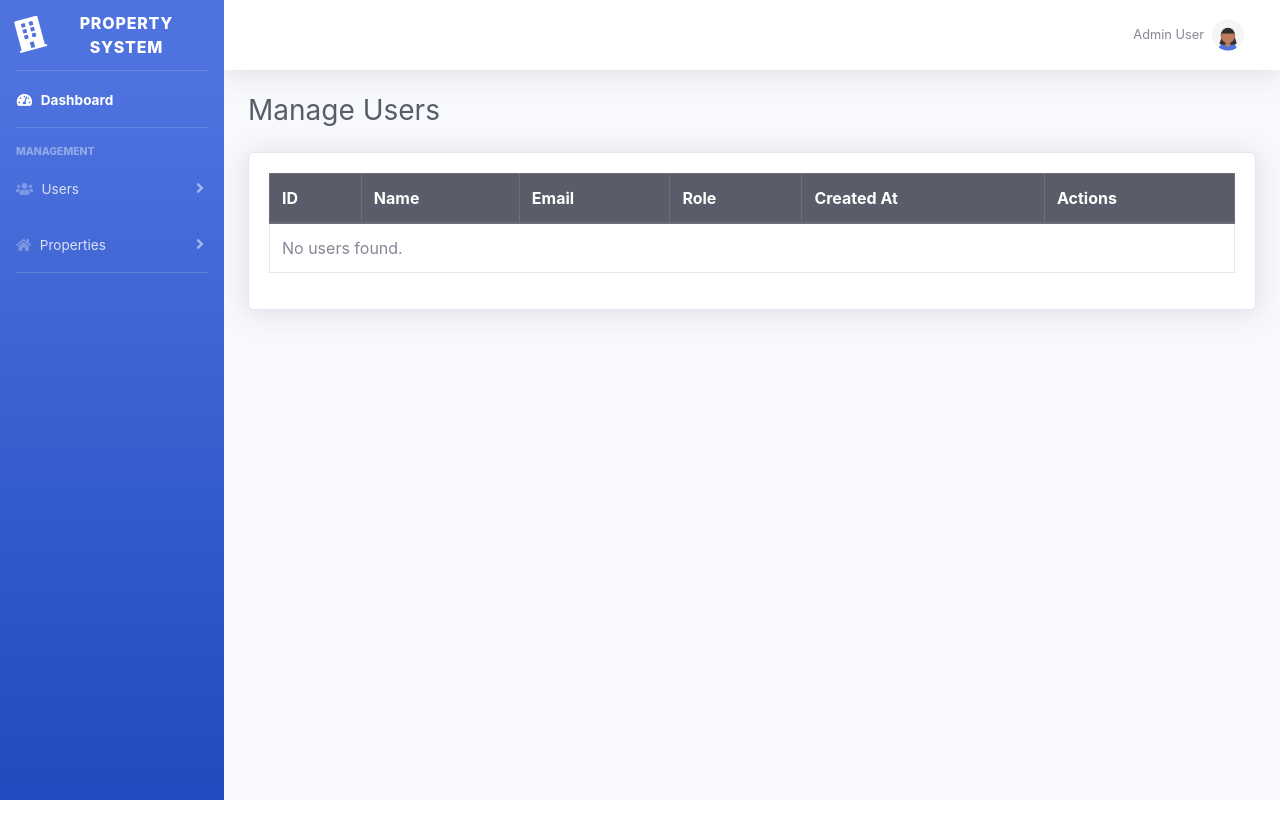
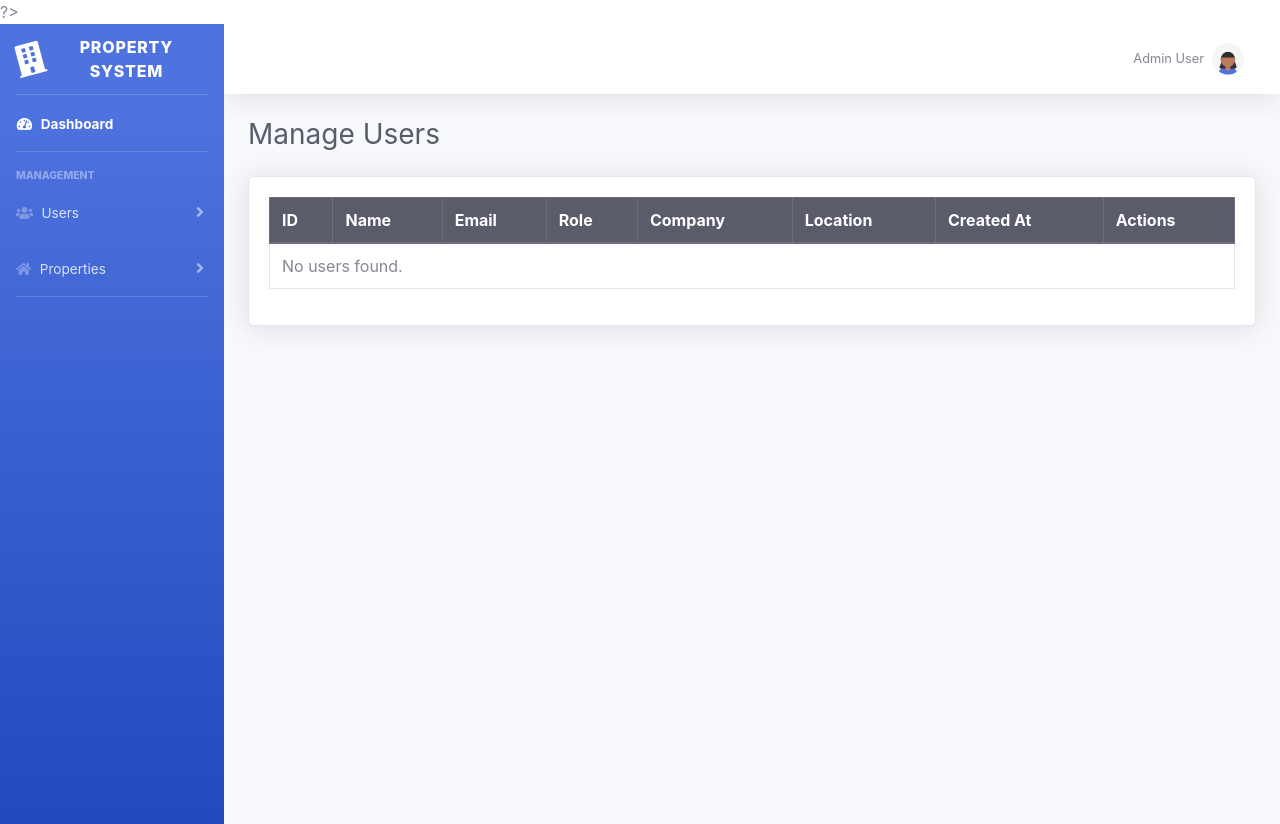
Before and after one commit to VirtusStack/Property_Amenity_Marketing_System, a PHP site: page /Property_Amenity_Marketing_System/manage_user.php in a window 1280 px wide. Before the commit the page ends 800 px from the top, so only its background shows below. Run offline with PHP 8.4, Linux system fonts and the light colour scheme.

Commit message:
Update manage_user.php

```diff
--- a/templates/users/manage_user.php
+++ b/templates/users/manage_user.php
@@ -1,15 +1,15 @@
 <?php
 // /templates/users/manage_user.php
-// -------------------------
 // View file: Displays all users in the admin panel
-// -------------------------
+// Includes Company & Location info
 
-// Ensure $results array exists to avoid undefined variable errors
-$results = $results ?? [
-    'pageTitle' => 'Manage Users',
-    'message'   => '',
-    'users'     => []
-];
+// Ensure $results array exists and has required keys
+$results = $results ?? [];
+$results['pageTitle'] = $results['pageTitle'] ?? 'Manage Users';
+$results['message']   = $results['message'] ?? '';
+$results['users']     = $results['users'] ?? [];
+?>
+
 ?>
 
 <?php include __DIR__ . "/../include/header.php"; ?>
@@ -57,6 +57,8 @@ $results = $results ?? [
                                         <th>Name</th>
                                         <th>Email</th>
                                         <th>Role</th>
+                                        <th>Company</th>
+                                        <th>Location</th>
                                         <th>Created At</th>
                                         <th>Actions</th>
                                     </tr>
@@ -71,6 +73,24 @@ $results = $results ?? [
                                                 <td><?= htmlspecialchars($user['name']) ?></td>
                                                 <td><?= htmlspecialchars($user['email']) ?></td>
                                                 <td><?= htmlspecialchars($user['role_name'] ?? 'No role assigned') ?></td>
+                                                <td>
+                                                    <?php
+                                                    $companyName = $pdo->prepare("SELECT company_name FROM companies WHERE company_id=?");
+                                                    $companyName->execute([$user['company_id']]);
+                                                    echo htmlspecialchars($companyName->fetchColumn() ?? 'N/A');
+                                                    ?>
+                                                </td>
+                                                <td>
+                                                    <?php
+                                                    if (!empty($user['location_id'])) {
+                                                        $locationName = $pdo->prepare("SELECT location_name FROM locations WHERE location_id=?");
+                                                        $locationName->execute([$user['location_id']]);
+                                                        echo htmlspecialchars($locationName->fetchColumn() ?? 'N/A');
+                                                    } else {
+                                                        echo 'N/A';
+                                                    }
+                                                    ?>
+                                                </td>
                                                 <td><?= $user['created_at'] ?></td>
                                                 <td>
                              <!-- Edit button -->
@@ -83,7 +103,7 @@ $results = $results ?? [
                                         <?php endforeach; ?>
                                     <?php else: ?>
                                         <!-- No users found -->
-                                        <tr><td colspan="6">No users found.</td></tr>
+                                        <tr><td colspan="8">No users found.</td></tr>
                                     <?php endif; ?>
                                 </tbody>
                             </table>
```
Lines whose indentation alone changed are shown as unchanged.
